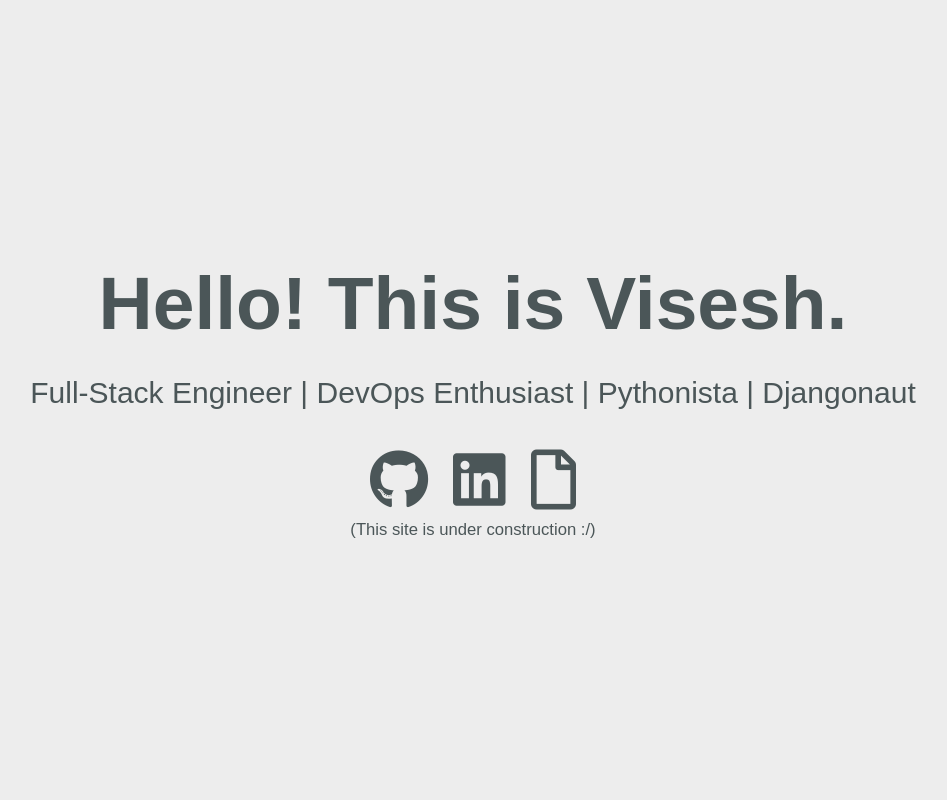
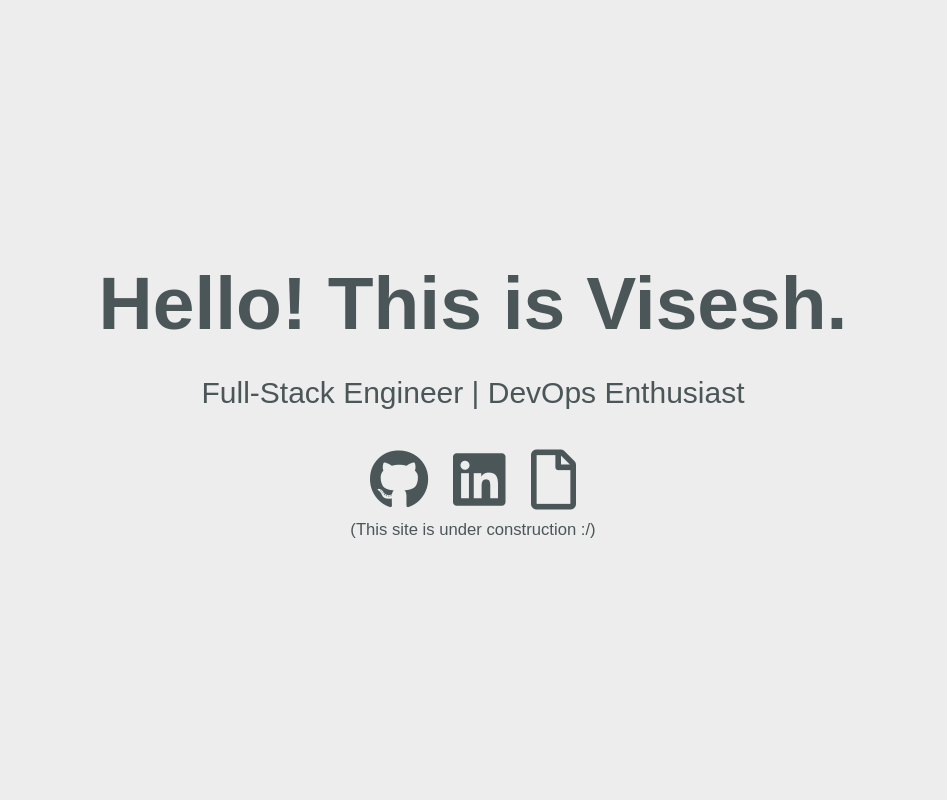
Before and after one commit to viseshrp/portfolio, a Django app: page / in a window 1280 px wide. Shown: the whole page, without its empty margins (167-1114 px from the left). Run offline with Django 3.2, Linux system fonts and the light colour scheme; parts of the project's set-up code (start-up, migrations or seed data) failed here and were passed over; some libraries are stand-ins or nearby versions; some web fonts are replaced.

Commit message:
Update index.html

```diff
--- a/home/templates/home/index.html
+++ b/home/templates/home/index.html
@@ -22,7 +22,7 @@
 <body>
 <main>
     <div class="intro bounce">Hello! This is Visesh.</div>
-    <div class="tagline stretchRight">Full-Stack Engineer | DevOps Enthusiast | Pythonista | Djangonaut</div>
+    <div class="tagline stretchRight">Full-Stack Engineer | DevOps Enthusiast</div>
     <div class="icons-social slideExpandUp">
         <a target="_blank" class="hvr-bounce-out" href="https://github.com/viseshrp"><i class="fab fa-github"></i></a>
         <a target="_blank" class="hvr-wobble-vertical" href="https://www.linkedin.com/in/viseshprasad"><i
```
